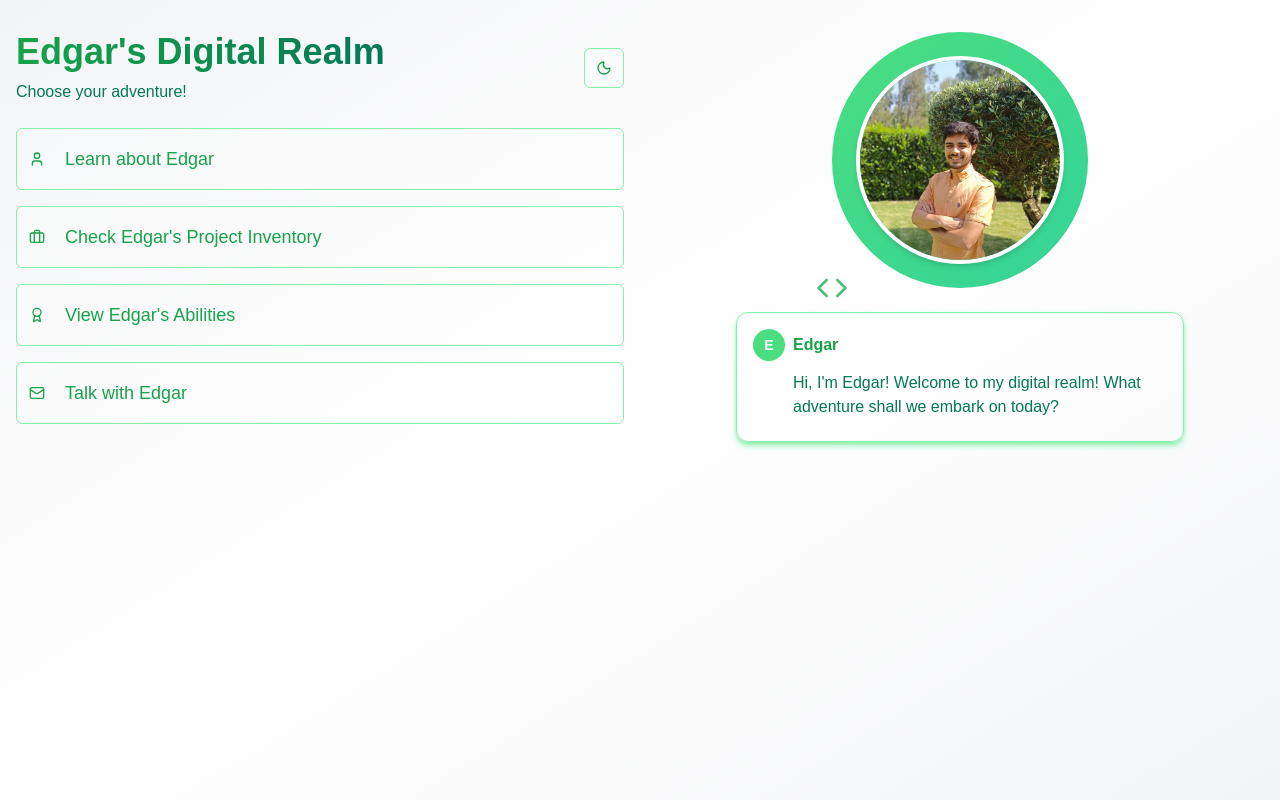
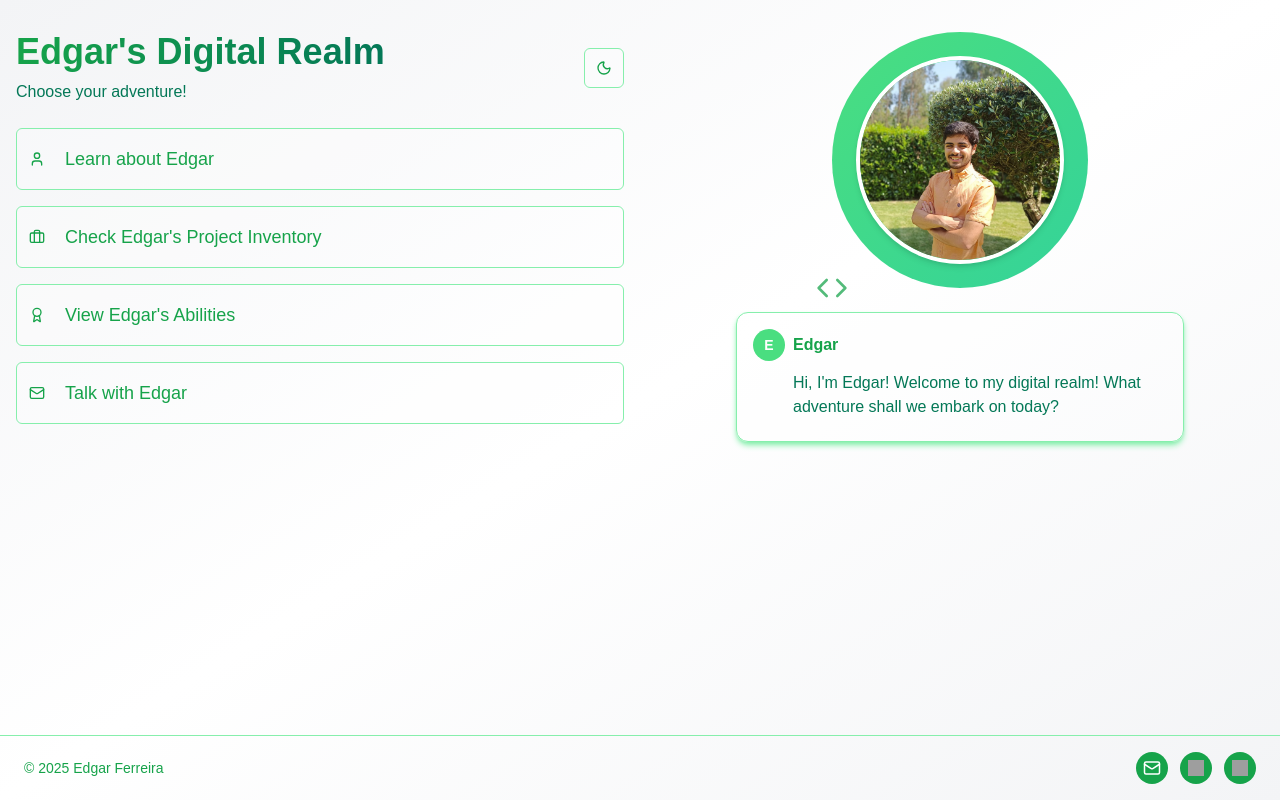
Before and after one commit to Edegare/MyWebsite, a React (Vite) app: page / in a window 1280 px wide. Built offline with nearby package versions, Linux system fonts and the light colour scheme; grey boxes are pictures that could not be loaded.

Commit message:
feat: footer added

```diff
--- a/src/App.tsx
+++ b/src/App.tsx
@@ -3,6 +3,7 @@ import Header from '@components/Header'
 import Content from '@components/Content'
 import Menu from '@/components/Menu'
 import Avatar from '@/components/Avatar'
+import Footer from '@/components/Footer'
 import { Analytics } from "@vercel/analytics/react"
 
 function App() {
@@ -17,13 +18,13 @@ function App() {
 
   return (
       <div
-        className={`min-h-screen transition-all duration-500 ${
+        className={`flex flex-col min-h-screen transition-all ${
           isDarkMode
             ? "bg-gradient-to-br from-background-dark via-black to-background-dark"
             : "bg-gradient-to-br from-background via-white to-background"
         }`}
       >
-        <div className="container mx-auto px-4 py-8">
+        <div className="flex-grow container mx-auto px-4 py-8">
           <div className="space-y-8">
             {/* Top Section - Menu Options and Character side by side */}
             <div className="grid lg:grid-cols-2 gap-8">
@@ -43,6 +44,9 @@ function App() {
             </div>
           </div>
         </div>
+        {/* footer */}
+        <Footer isDarkMode={isDarkMode} />
+        {/* Vercel analytics */}
         <Analytics />
       </div>
   )
--- /dev/null
+++ b/src/components/Footer.tsx
@@ -0,0 +1,64 @@
+import { Mail } from "lucide-react";
+import { JSX } from "react";
+
+const contact: { name: string; link: string; icon: JSX.Element }[] = [
+  {
+    name: "Gmail",
+    link: "mailto:edgarcferreira03@gmail.com",
+    icon: <Mail size={18} />,
+  },
+  {
+    name: "GitHub",
+    link: "https://github.com/Edegare",
+    icon: (
+      <img
+        src="https://cdn.jsdelivr.net/gh/devicons/devicon@latest/icons/github/github-original.svg"
+        alt="GitHub"
+        className="w-4 h-4"
+      />
+    ),
+  },
+  {
+    name: "LinkedIn",
+    link: "https://www.linkedin.com/in/edgar-ferreira-1aa033329/",
+    icon: (
+      <img
+        src="https://cdn.jsdelivr.net/gh/devicons/devicon@latest/icons/linkedin/linkedin-original.svg"
+        alt="LinkedIn"
+        className="w-4 h-4"
+      />
+    ),
+  },
+];
+
+export default function Footer({ isDarkMode }: { isDarkMode: boolean }) {
+    return (
+        <footer
+            className={`w-full flex justify-between items-center px-6 py-4 mt-8 border-t ${
+                isDarkMode
+                ? "border-border-dark text-text"
+                : "border-border text-text-dark"
+            }`}
+        >
+            <span className="text-sm">&copy;  {new Date().getFullYear()} Edgar Ferreira</span>
+
+            <div className="flex gap-3">
+                {contact.map((item) => (
+                    <a
+                        key={item.name}
+                        href={item.link}
+                        target="_blank"
+                        rel="noopener noreferrer"
+                        className={`w-8 h-8 flex items-center justify-center rounded-full transition-all ${
+                        isDarkMode
+                            ? "bg-primary hover:bg-hover-lighter text-black"
+                            : "bg-primary hover:bg-hover-darkerSel text-white"
+                        }`}
+                    >
+                        {item.icon}
+                    </a>
+                ))}
+            </div>
+        </footer>
+    );
+}
```
